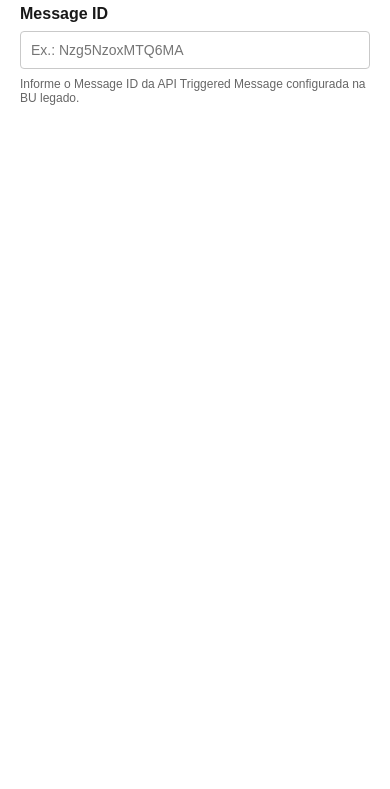
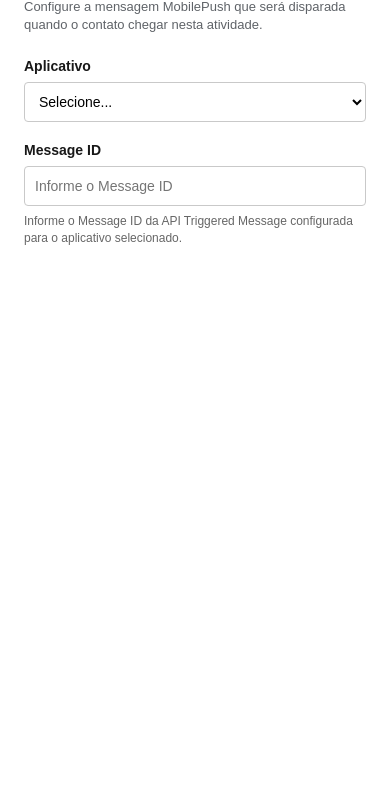
Before and after one commit to Augusto221291/sfmc-mobilepush-custom-activity, a plain HTML site: page index.html in a window 390 px wide. Shown: the part 55-844 px from the top of the page. Drawn offline with nearby package versions, Linux system fonts and the light colour scheme.

Commit message:
Refactor index.html for MobilePush configuration
Updated styles and added description for MobilePush configuration.

```diff
--- a/index.html
+++ b/index.html
@@ -13,7 +13,7 @@
     <style>
         body {
             margin: 0;
-            padding: 20px;
+            padding: 24px;
             font-family: Arial, sans-serif;
             background: #ffffff;
             color: #181818;
@@ -24,34 +24,63 @@
         }
 
         h2 {
-            margin-top: 0;
+            margin: 0 0 6px;
             font-size: 20px;
+        }
+
+        .description {
+            margin: 0 0 24px;
+            font-size: 13px;
+            line-height: 1.4;
+            color: #5f6368;
+        }
+
+        .field {
+            margin-bottom: 20px;
         }
 
         label {
             display: block;
             margin-bottom: 8px;
+            font-size: 14px;
             font-weight: 600;
         }
 
-        input {
+        input,
+        select {
             width: 100%;
+            height: 40px;
             box-sizing: border-box;
-            padding: 10px;
+            padding: 8px 10px;
             border: 1px solid #c9c9c9;
             border-radius: 4px;
+            background: #ffffff;
             font-size: 14px;
         }
 
+        input:focus,
+        select:focus {
+            outline: none;
+            border-color: #0176d3;
+            box-shadow: 0 0 0 1px #0176d3;
+        }
+
         .help {
-            margin-top: 8px;
+            margin-top: 7px;
             font-size: 12px;
-            color: #666;
+            line-height: 1.4;
+            color: #666666;
+        }
+
+        .example {
+            margin-top: 7px;
+            font-size: 12px;
+            color: #444444;
         }
 
         .error {
             display: none;
-            margin-top: 8px;
+            margin-top: 7px;
             font-size: 12px;
             color: #ba0517;
         }
@@ -64,23 +93,45 @@
 
     <h2>MobilePush Legado</h2>
 
-    <label for="messageId">
-        Message ID
-    </label>
+    <p class="description">
+        Configure a mensagem MobilePush que será disparada quando o contato chegar nesta atividade.
+    </p>
+
+    <div class="field">
+        <label for="appName">Aplicativo</label>
+
+        <select id="appName">
+            <option value="">Selecione...</option>
+            <option value="zap">ZAP Imóveis</option>
+            <option value="vivareal">Viva Real</option>
+        </select>
+
+        <div id="appError" class="error">
+            Selecione um aplicativo.
+        </div>
+    </div>
+
+    <div class="field">
+
+        <label for="messageId">Message ID</label>
 
         <input
             id="messageId"
             type="text"
-        placeholder="Ex.: Nzg5NzoxMTQ6MA"
+            placeholder="Informe o Message ID"
             maxlength="255"
         >
 
         <div class="help">
-        Informe o Message ID da API Triggered Message configurada na BU legado.
+            Informe o Message ID da API Triggered Message configurada para o aplicativo selecionado.
         </div>
 
+        <div id="messageExample" class="example"></div>
+
         <div id="messageIdError" class="error">
-        Informe um Message ID antes de continuar.
+            Informe um Message ID.
+        </div>
+
     </div>
 
 </div>
```
Lines whose indentation alone changed are shown as unchanged.
